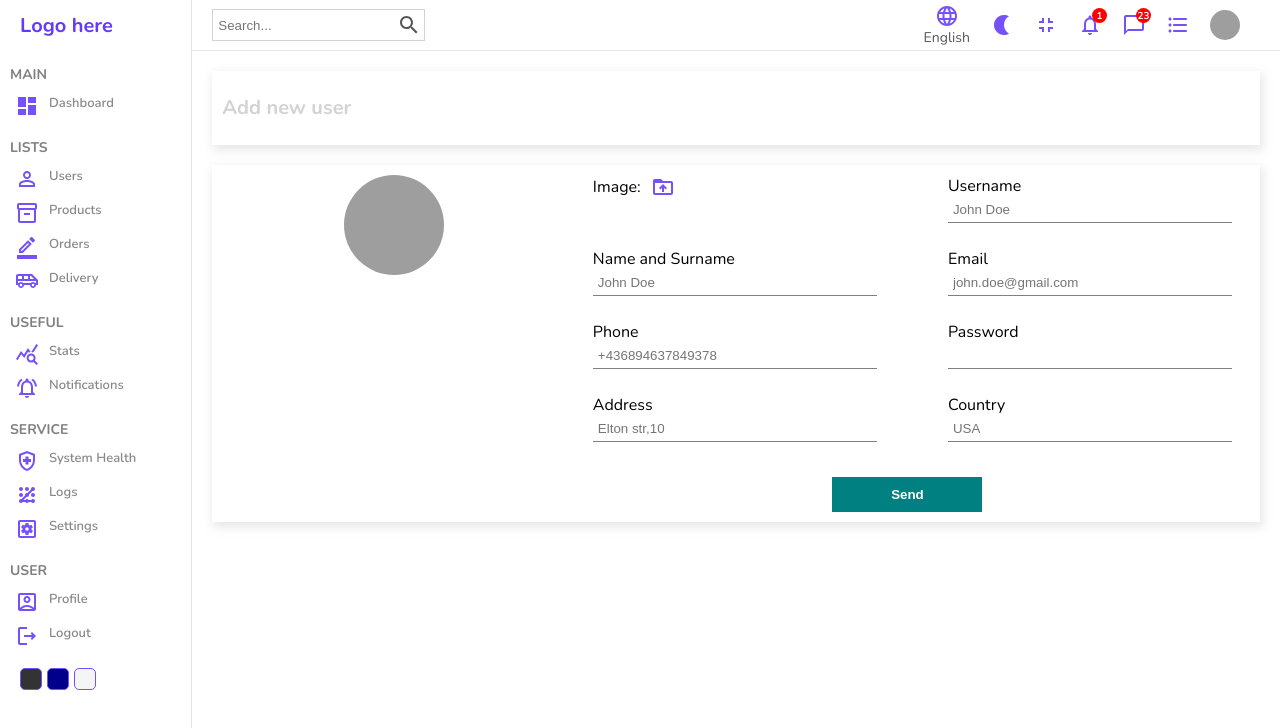
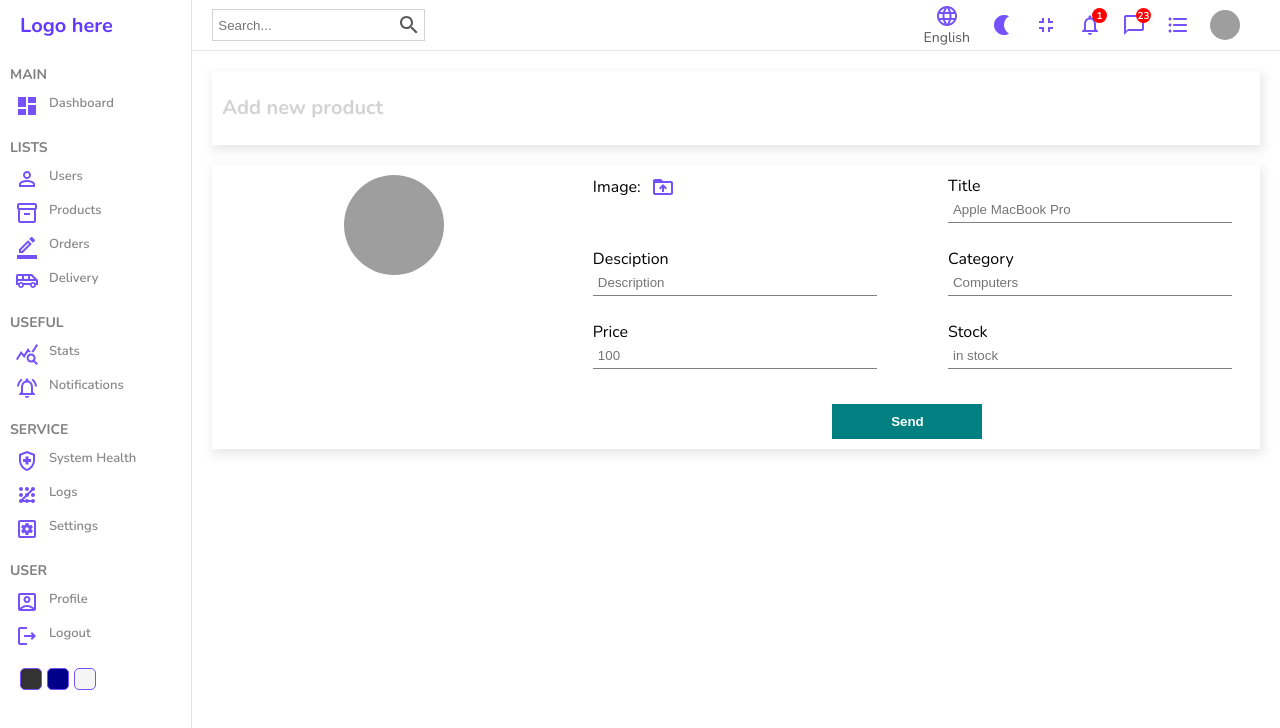
Before and after one commit to AlexDent42/react-admin, a React (Create React App) app: page /products/new in a window 1280 px wide. Shown: the top 728 px of the page. Built offline with nearby package versions, Linux system fonts and the light colour scheme; grey boxes are pictures that could not be loaded.

Commit message:
New.jsx page finished

```diff
--- a/src/App.js
+++ b/src/App.js
@@ -8,6 +8,7 @@ import {
   Routes,
   Route,
 } from "react-router-dom"
+import { productsInputs, userInputs } from './formSource'
 
 
 function App() {
@@ -21,12 +22,12 @@ function App() {
         <Route path="users">
           <Route index element={<List/>}/>
           <Route path =":userId" element={<Single/>}/>
-          <Route path="new" element={<New/>}/>
+          <Route path="new" element={<New inputs={userInputs} title="Add New User"/>}/>
         </Route>
         <Route path="products">
           <Route index element={<List/>}/>
           <Route path =":productId" element={<Single/>}/>
-          <Route path="new" element={<New/>}/>
+          <Route path="new" element={<New inputs={productsInputs} title="Add new product"/>}/>
         </Route>
       </Route>
 
--- a/src/pages/new/New.jsx
+++ b/src/pages/new/New.jsx
@@ -1,57 +1,42 @@
-import React from 'react'
-import './new.css'
-import Sidebar from '../../components/sidebar/Sidebar'
-import Navbar from '../../components/navbar/Navbar'
+import React from 'react';
+import './new.css';
+import Sidebar from '../../components/sidebar/Sidebar';
+import Navbar from '../../components/navbar/Navbar';
 import DriveFolderUploadIcon from '@mui/icons-material/DriveFolderUpload';
+import { useState } from 'react';
 
-const New = () => {
+const New = ({inputs, title}) => {
+
+  const  [file, setFile] = useState ("");
+  console.log( file);
   return (
     <div className='new'>
       <Sidebar/>
       <div className="newContainer">
         <Navbar />
         <div className="new__top">
-          <h1>Add new user </h1>
+          <h1>{title} </h1>
 
         </div>
         <div className="new__bottom">
           <div className="new__left">
-            <img src="https://icon-library.com/images/no-image-icon/no-image-icon-0.jpg" alt="" />
+            <img src={
+              file ? URL.createObjectURL(file) : "https://icon-library.com/images/no-image-icon/no-image-icon-0.jpg"
+            } alt="" />
           </div>
           <div className="new__right">
            <form>
            <div className="new__formInput">
                <label htmlFor='file'>Image:<DriveFolderUploadIcon className="icon"/></label>
-               <input type="file" id='file' style={{display:'none'}}/>
+               <input type="file" id='file' onChange={e=>setFile(e.target.files[0])} style={{display:'none'}}/>
              </div>
-             <div className="new__formInput">
-               <label>Username</label>
-               <input type="text" placeholder='John Doe' />
-             </div>
-             <div className="new__formInput">
-               <label>Name and Surname</label>
-               <input type="text" placeholder='John Doe' />
-             </div>
-             <div className="new__formInput">
-               <label>Email </label>
-               <input type="email" placeholder='john.doe@gmail.com' />
-             </div>
-             <div className="new__formInput">
-               <label>Phone </label>
-               <input type="text" placeholder='+436894637849378  ' />
-             </div>
-             <div className="new__formInput">
-               <label>Password </label>
-               <input type="password"  />
-             </div>
-             <div className="new__formInput">
-               <label>Address</label>
-               <input type="text" placeholder="Elton str,10"  />
-             </div>
-             <div className="new__formInput">
-               <label>Country</label>
-               <input type="text" placeholder="USA"  />
-             </div>
+
+             {inputs.map((input)=>(
+             <div className="new__formInput" key={input.id}>
+             <label>{input.label}</label>
+             <input type={input.type} placeholder={input.placeholder} />
+           </div>))}
+
              <button>Send</button>
            </form>
           </div>
```
